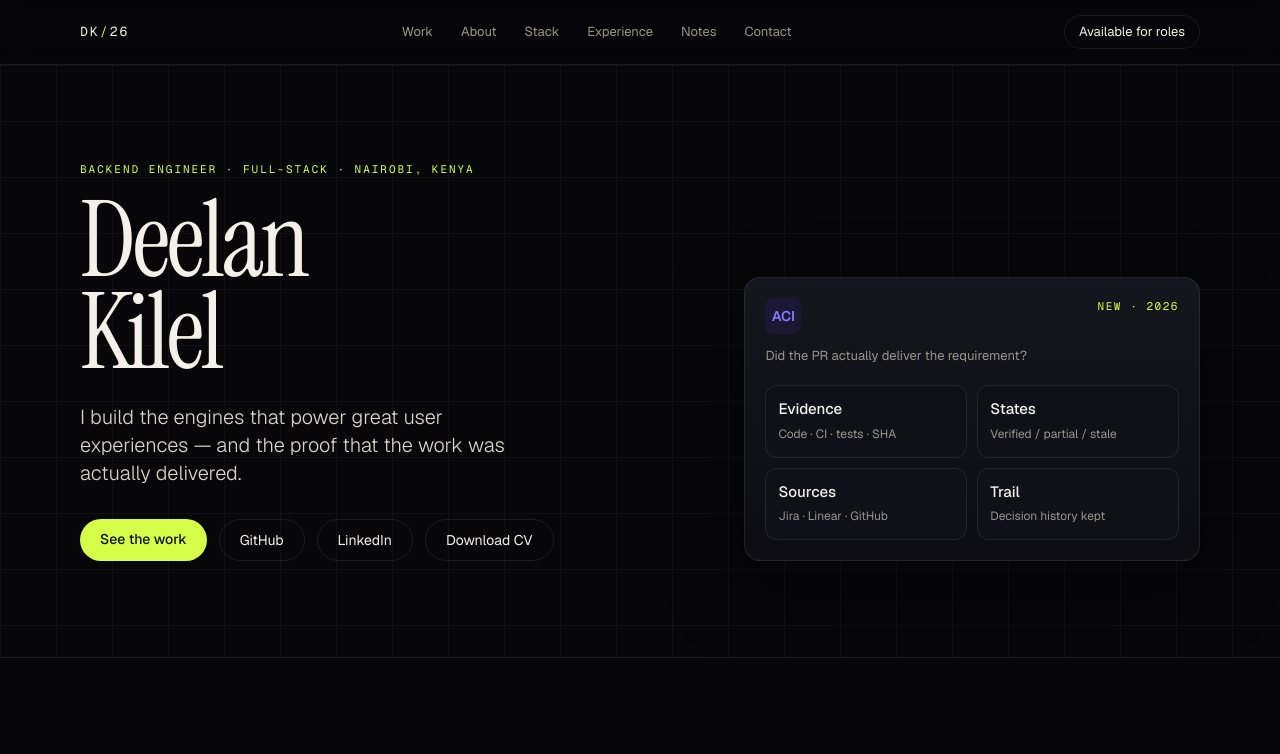
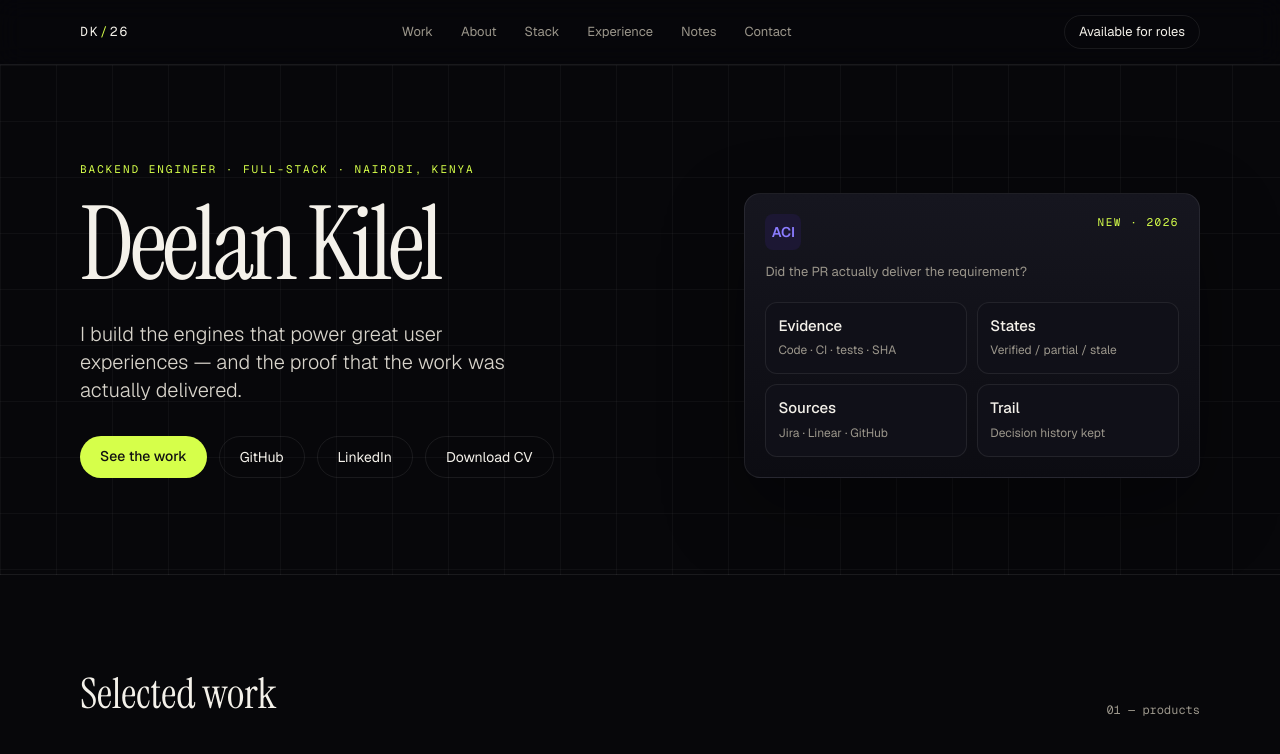
Before and after one commit to kileldylan/deelan-portfolio, a React (Vite) app: page / in a window 1280 px wide. Shown: the top 754 px of the page. Built offline with nearby package versions, Linux system fonts and the light colour scheme.

Commit message:
changed names font

```diff
--- a/src/components/Hero.jsx
+++ b/src/components/Hero.jsx
@@ -8,8 +8,8 @@ export default function Hero() {
           <p className="font-mono text-[11px] uppercase tracking-[0.18em] text-accent">
             {profile.title} · {profile.location}
           </p>
-          <h1 className="mt-4 font-serif text-[clamp(3.4rem,10vw,6.6rem)] leading-[0.88] tracking-[-0.03em]">
-            Deelan<br />Kilel
+          <h1 className="mt-4 whitespace-nowrap font-serif text-[clamp(3rem,8vw,6.6rem)] leading-none tracking-[-0.04em]">
+            Deelan Kilel
           </h1>
           <p className="mt-6 max-w-[34ch] text-lg font-light text-[#d8d4cb] md:text-xl">
             I build the engines that power great user experiences — and the proof that the work was actually delivered.
```
